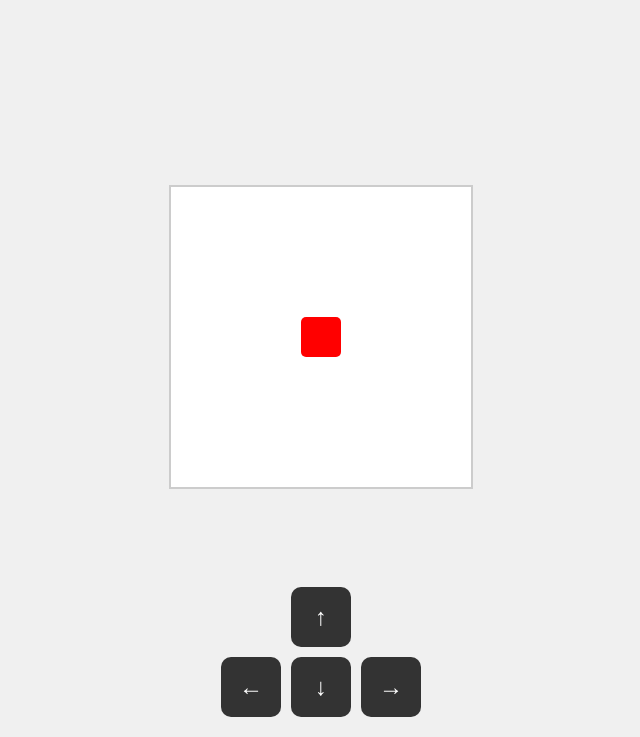
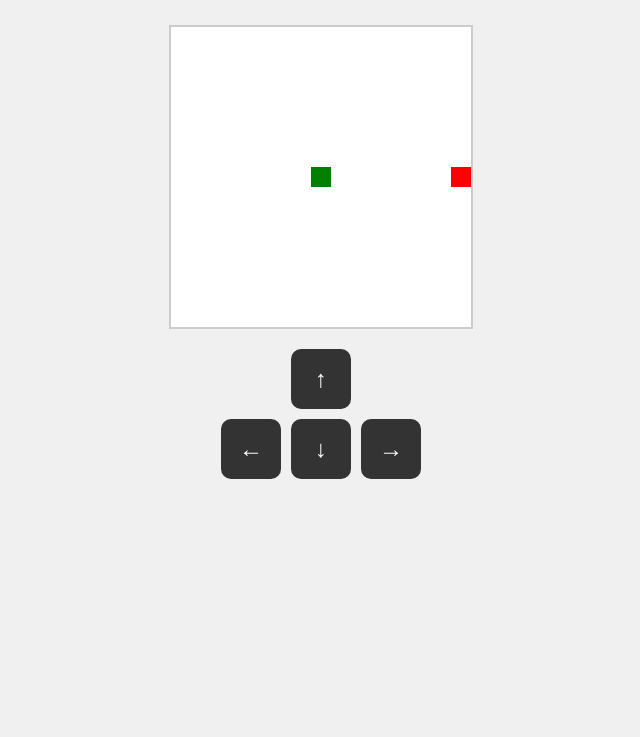
Before and after one commit to Skinnyenxis/game, a plain HTML site: page index.html in a window 1280 px wide. Shown: the part 63-800 px from the top of the page, without its empty margins (319-959 px from the left). Drawn offline with Linux system fonts and the light colour scheme.

Commit message:
Update index.html for snake game interface
Refactor game layout and controls for snake game.

```diff
--- a/index.html
+++ b/index.html
@@ -3,41 +3,37 @@
 <head>
 <meta charset="UTF-8">
 <meta name="viewport" content="width=device-width, initial-scale=1.0">
-<title>Мобильное управление</title>
+<title>Змейка с сенсорным управлением</title>
 <style>
   body {
     margin: 0;
-    height: 100vh;
     display: flex;
-    justify-content: center;
+    flex-direction: column;
     align-items: center;
     font-family: sans-serif;
     background: #f0f0f0;
   }
   #gameArea {
+    position: relative;
     width: 300px;
     height: 300px;
     background: #fff;
     border: 2px solid #ccc;
-    position: relative;
-    display: flex;
-    justify-content: center;
-    align-items: center;
+    margin-top: 20px;
+    display: grid;
+    grid-template-columns: repeat(15, 20px);
+    grid-template-rows: repeat(15, 20px);
   }
-  #player {
-    width: 40px;
-    height: 40px;
-    background: red;
-    position: absolute;
-    top: 130px;
-    left: 130px;
-    border-radius: 5px;
+  .cell {
+    width: 20px;
+    height: 20px;
+    box-sizing: border-box;
   }
+  .snake { background: green; }
+  .food { background: red; }
+
   #controls {
-    position: fixed;
-    bottom: 20px;
-    left: 50%;
-    transform: translateX(-50%);
+    margin-top: 20px;
     display: grid;
     grid-template-columns: 60px 60px 60px;
     grid-template-rows: 60px 60px;
@@ -56,9 +52,7 @@
     user-select: none;
     touch-action: manipulation;
   }
-  .btn:active {
-    background: #555;
-  }
+  .btn:active { background: #555; }
   #up { grid-column: 2; grid-row: 1; }
   #left { grid-column: 1; grid-row: 2; }
   #down { grid-column: 2; grid-row: 2; }
@@ -67,9 +61,8 @@
 </head>
 <body>
 
-<div id="gameArea">
-  <div id="player"></div>
-</div>
+<h2>Змейка с сенсорным управлением</h2>
+<div id="gameArea"></div>
 
 <div id="controls">
   <div class="btn" id="up">↑</div>
@@ -79,34 +72,79 @@
 </div>
 
 <script>
-const player = document.getElementById('player');
-const moveAmount = 10; // Пикселей за один шаг
+const cols = 15;
+const rows = 15;
+const gameArea = document.getElementById('gameArea');
+let snake = [{x:7, y:7}];
+let dir = {x:0, y:0};
+let food = {x: Math.floor(Math.random()*cols), y: Math.floor(Math.random()*rows)};
+let gameInterval;
 
-function movePlayer(dx, dy) {
-  const rect = player.getBoundingClientRect();
-  const parentRect = player.parentElement.getBoundingClientRect();
-  let newLeft = rect.left - parentRect.left + dx;
-  let newTop = rect.top - parentRect.top + dy;
-
-  // Ограничение движения в пределах gameArea
-  newLeft = Math.max(0, Math.min(newLeft, parentRect.width - rect.width));
-  newTop = Math.max(0, Math.min(newTop, parentRect.height - rect.height));
-
-  player.style.left = newLeft + 'px';
-  player.style.top = newTop + 'px';
+// Создание сетки
+const cells = [];
+for (let y=0; y<rows; y++) {
+  cells[y] = [];
+  for (let x=0; x<cols; x++) {
+    const div = document.createElement('div');
+    div.classList.add('cell');
+    gameArea.appendChild(div);
+    cells[y][x] = div;
+  }
 }
 
-// Обработчики для кнопок
-document.getElementById('up').addEventListener('touchstart', () => movePlayer(0, -moveAmount));
-document.getElementById('down').addEventListener('touchstart', () => movePlayer(0, moveAmount));
-document.getElementById('left').addEventListener('touchstart', () => movePlayer(-moveAmount, 0));
-document.getElementById('right').addEventListener('touchstart', () => movePlayer(moveAmount, 0));
+function draw() {
+  // Очистка
+  for (let row of cells) for (let cell of row) cell.className = 'cell';
+  // Еда
+  cells[food.y][food.x].classList.add('food');
+  // Змейка
+  for (let segment of snake) cells[segment.y][segment.x].classList.add('snake');
+}
 
-// Для ПК (клик мышью)
-document.getElementById('up').addEventListener('mousedown', () => movePlayer(0, -moveAmount));
-document.getElementById('down').addEventListener('mousedown', () => movePlayer(0, moveAmount));
-document.getElementById('left').addEventListener('mousedown', () => movePlayer(-moveAmount, 0));
-document.getElementById('right').addEventListener('mousedown', () => movePlayer(moveAmount, 0));
+function moveSnake() {
+  const head = {x: snake[0].x + dir.x, y: snake[0].y + dir.y};
+  // Проверка границ и самопересечения
+  if (head.x < 0 || head.x >= cols || head.y < 0 || head.y >= rows || snake.some(s => s.x===head.x && s.y===head.y)) {
+    clearInterval(gameInterval);
+    alert("Игра окончена!");
+    return;
+  }
+  snake.unshift(head);
+
+  // Проверка еды
+  if (head.x === food.x && head.y === food.y) {
+    food = {x: Math.floor(Math.random()*cols), y: Math.floor(Math.random()*rows)};
+  } else {
+    snake.pop();
+  }
+
+  draw();
+}
+
+// Управление кнопками
+function setDir(x, y) {
+  // Запрещаем движение в противоположную сторону
+  if (snake.length > 1 && snake[0].x + x === snake[1].x && snake[0].y + y === snake[1].y) return;
+  dir = {x, y};
+}
+
+['up','down','left','right'].forEach(id => {
+  const btn = document.getElementById(id);
+  const mapping = {up:[0,-1], down:[0,1], left:[-1,0], right:[1,0]}[id];
+  btn.addEventListener('touchstart', () => setDir(mapping[0], mapping[1]));
+  btn.addEventListener('mousedown', () => setDir(mapping[0], mapping[1]));
+});
+
+// Управление клавиатурой
+document.addEventListener('keydown', e => {
+  if (e.key === "ArrowUp") setDir(0,-1);
+  if (e.key === "ArrowDown") setDir(0,1);
+  if (e.key === "ArrowLeft") setDir(-1,0);
+  if (e.key === "ArrowRight") setDir(1,0);
+});
+
+gameInterval = setInterval(moveSnake, 200);
+draw();
 </script>
 
 </body>
```
